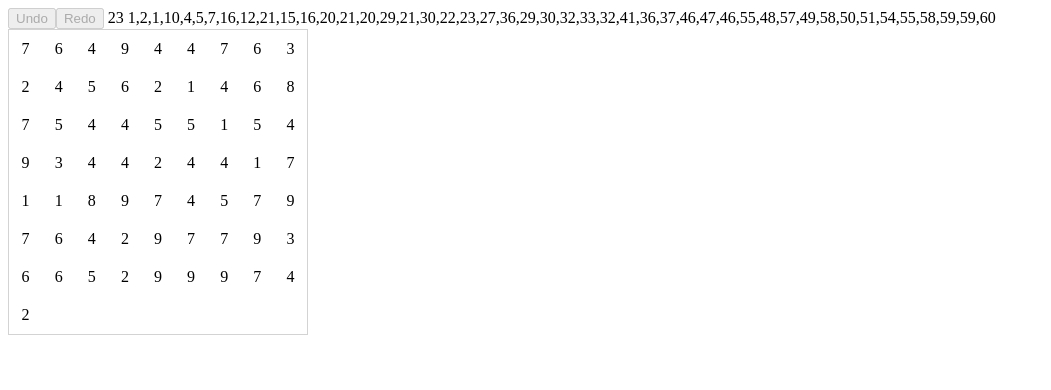
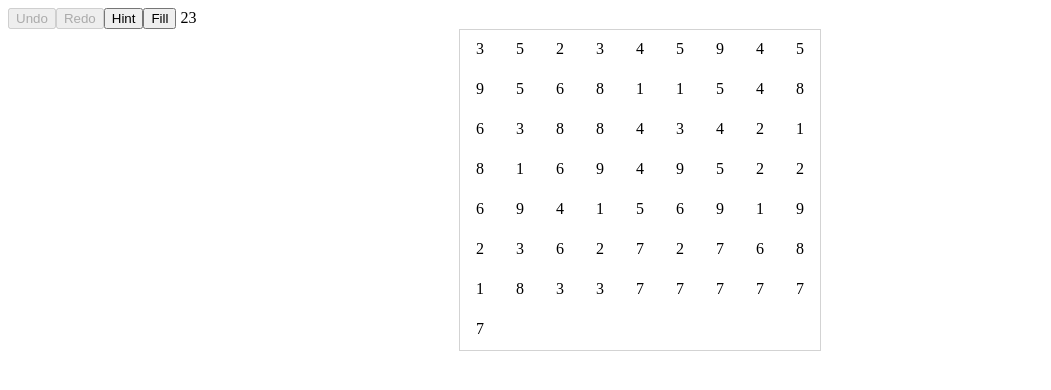
Before and after one commit to LeBoku/Numbers-Game, an Angular app: page / in a window 1280 px wide. Shown: the top 390 px of the page, without its empty margins (0-1051 px from the left). Built offline with nearby package versions, Linux system fonts and the light colour scheme.

Commit message:
improvements

```diff
--- a/src/app/app.component.html
+++ b/src/app/app.component.html
@@ -1,8 +1,10 @@
 <div class="header">
     <button [disabled]="!history.canGoBack" (click)="history.undo(board)">Undo</button>
     <button [disabled]="!history.canGoForward" (click)="history.redo(board)">Redo</button>
-    <label> {{possibleCombinationsCount}} {{getPossibleCombinations()}}</label>
+    <button (click)="showHint()">Hint</button>
+    <button (click)="fill()">Fill</button>
+    <label> {{possibleCombinationsCount}}</label>
 </div>
-<div class="board">
-    <div *ngFor="let number of board; let index = index" class="cell" (click)="onCellClick(index)" [style.width.%]="100 / boardWidth" [class.selected]="index == selectedIndex" [class.cleared]="number === null">{{number}}</div>
+<div class="board" [style.width.px]="40 * (columnCount - clearedColumns.length) + 2">
+    <div *ngFor="let number of board; let index = index" class="cell" (click)="onCellClick(index)" [class.selected]="index == selectedIndex" [class.cleared]="number === null" [class.hint]="hint.includes(index)" [class.cleared-column]="clearedColumns.includes(index % initalColumnCount)">{{number}}</div>
 </div>
--- a/src/app/app.component.scss
+++ b/src/app/app.component.scss
@@ -1,19 +1,31 @@
 .board {
-    width: 300px;
     border: 1px solid lightgray;
     display: flex;
     flex-wrap: wrap;
+    margin: auto;
     .cell {
         padding: 10px;
         cursor: pointer;
         text-align: center;
+        height: 40px;
+        width: 40px;
         &.selected {
             background: lightsteelblue;
         }
         &.cleared {
             cursor: default;
             pointer-events: none;
+            height: 0px;
             padding: 0;
+        }
+        &.cleared-column {
+            padding: 0;
+            width: 5px;
+            flex: 0 0 0px;
+            background-color: red;
+        }
+        &.hint {
+            background: lightyellow;
         }
     }
 }
--- a/src/app/app.component.ts
+++ b/src/app/app.component.ts
@@ -9,24 +9,29 @@ import { BoardHistory, HistoryEntry } from './models/history';
 })
 export class AppComponent implements OnInit {
 	readonly numbers = _.range(1, 10);
-	readonly boardWidth = 9;
+	readonly initalColumnCount = 9;
 	readonly initalNumberCount = 64;
 
+	columnCount = this.initalColumnCount;
 	history = new BoardHistory();
 
 	board: Array<number> = [];
 	selectedIndex: number = null;
+
+	hint: Array<number> = [];
+	clearedColumns: Array<number> = [];
 
 	get possibleCombinationsCount() {
 		return this.getPossibleCombinations().length;
 	}
 
 	ngOnInit() {
-		this.board = _.range(this.initalNumberCount).map(() => _.sample(this.numbers));
+		this.addNumbers(this.initalNumberCount);
 	}
 
 	onCellClick(index: number) {
 		if (this.selectedIndex !== null) {
+			this.hint = [];
 			let cells: [number, number] = _.sortBy([this.selectedIndex, index]) as any;
 			if (this.cellsMatch(...cells)) {
 				this.removeCells(cells);
@@ -38,46 +43,13 @@ export class AppComponent implements OnInit {
 		}
 	}
 
-	cellsMatch(firstIndex: number, secondIndex: number) {
-		return this.cellsAdjacent(firstIndex, secondIndex)
-			&& this.numbersMatch(this.board[firstIndex], this.board[secondIndex]);
+	fill() {
+		let numbers = _.compact(this.board);
+		this.addNumbers(numbers.length, _.uniq(numbers));
 	}
 
-	cellsAdjacent(firstIndex: number, secondIndex: number) {
-		return this.getNextHorizontalCell(firstIndex, secondIndex) === secondIndex
-			|| this.getNextVerticalCell(firstIndex, secondIndex) === secondIndex;
-	}
-
-	getNextVerticalCell(cellIndex: number, checkUntil: number = this.board.length) {
-		let column = cellIndex % this.boardWidth;
-		let startRow = Math.floor(cellIndex / this.boardWidth) + 1;
-		let rowCount = Math.floor(checkUntil / this.boardWidth) + 1;
-		let verticalCellIndexes = _.range(startRow, rowCount).map(row => row * this.boardWidth + column);
-		return verticalCellIndexes.find(index => !!this.board[index]);
-	}
-
-	getNextHorizontalCell(cellIndex: number, checkUntil: number = this.board.length) {
-		let horizantalCellIndexes = _.range(cellIndex + 1, checkUntil + 1);
-		return horizantalCellIndexes.find(index => !!this.board[index]);
-	}
-
-	numbersMatch(valueA: number, valueB: number) {
-		return valueA === valueB || valueA + valueB === 10;
-	}
-
-	withoutEmptyCells(values: Array<number>) {
-		return _.compact(values);
-	}
-
-	removeCells(cellIndexes: Array<number>) {
-		let historyEntry: HistoryEntry = [];
-
-		cellIndexes.forEach(cellIndex => {
-			historyEntry.push([cellIndex, this.board[cellIndex]]);
-			this.board[cellIndex] = null;
-		});
-
-		this.history.add(historyEntry);
+	showHint() {
+		this.hint = _.sample(this.getPossibleCombinations()) ?? [];
 	}
 
 	getPossibleCombinations() {
@@ -96,4 +68,81 @@ export class AppComponent implements OnInit {
 			return combinations;
 		}, []);
 	}
+
+	private cellsMatch(firstIndex: number, secondIndex: number) {
+		return this.cellsAdjacent(firstIndex, secondIndex)
+			&& this.numbersMatch(this.board[firstIndex], this.board[secondIndex]);
+	}
+
+	private cellsAdjacent(firstIndex: number, secondIndex: number) {
+		return this.getNextHorizontalCell(firstIndex, secondIndex) === secondIndex
+			|| this.getNextVerticalCell(firstIndex, secondIndex) === secondIndex;
+	}
+
+	private getNextVerticalCell(cellIndex: number, checkUntil: number = this.board.length) {
+		let column = cellIndex % this.columnCount;
+		let startRow = Math.floor(cellIndex / this.columnCount) + 1;
+		let rowCount = Math.floor(checkUntil / this.columnCount) + 1;
+		let verticalCellIndexes = _.range(startRow, rowCount).map(row => row * this.columnCount + column);
+		return verticalCellIndexes.find(index => !!this.board[index]);
+	}
+
+	private getNextHorizontalCell(cellIndex: number, checkUntil: number = this.board.length) {
+		let horizantalCellIndexes = _.range(cellIndex + 1, checkUntil + 1);
+		return horizantalCellIndexes.find(index => !!this.board[index]);
+	}
+
+	private numbersMatch(valueA: number, valueB: number) {
+		return valueA === valueB || valueA + valueB === 10;
+	}
+
+	private removeCells(cellIndexes: Array<number>) {
+		let historyEntry: HistoryEntry = [];
+
+		cellIndexes.forEach(cellIndex => {
+			historyEntry.push([cellIndex, this.board[cellIndex]]);
+			this.board[cellIndex] = null;
+		});
+
+		this.updatedClearedColumns();
+
+		this.history.add(historyEntry);
+	}
+
+	private addNumbers(amount: number, sourceNumbers = this.numbers) {
+		let fullSets = Math.floor(amount / sourceNumbers.length);
+		let leftOvers = Math.floor(amount % sourceNumbers.length);
+
+		let set = _.flatten(_.range(fullSets).map(() => sourceNumbers));
+		set.push(..._.range(leftOvers).map(() => _.sample(sourceNumbers)));
+		set = _.shuffle(set);
+
+		let currentColumn = this.board.length % this.initalColumnCount;
+		let numbers = _.range(amount).map(() => {
+			let values = [];
+
+			while (this.clearedColumns.includes(currentColumn)) {
+				values.push(null);
+				currentColumn += 1;
+				currentColumn %= this.initalColumnCount;
+			}
+
+			currentColumn += 1;
+			currentColumn %= this.initalColumnCount;
+
+			values.push(set.shift());
+			return values;
+		});
+		this.board.push(..._.flatten(numbers));
+	}
+
+	private updatedClearedColumns() {
+		_.range(this.initalColumnCount)
+			.filter(x => !this.clearedColumns.includes(x))
+			.forEach(column => {
+				if (_.range(column, this.board.length, this.initalColumnCount).every(cellIndex => this.board[cellIndex] === null)) {
+					this.clearedColumns.push(column);
+				}
+			});
+	}
 }
--- a/src/index.html
+++ b/src/index.html
@@ -1,13 +1,16 @@
 <!doctype html>
 <html lang="en">
+
 <head>
-  <meta charset="utf-8">
-  <title>NumbersGame</title>
-  <base href="/">
-  <meta name="viewport" content="width=device-width, initial-scale=1">
-  <link rel="icon" type="image/x-icon" href="favicon.ico">
+    <meta charset="utf-8">
+    <title>Numbers</title>
+    <base href="/">
+    <meta name="viewport" content="width=device-width, initial-scale=1">
+    <link rel="icon" type="image/x-icon" href="favicon.ico">
 </head>
+
 <body>
-  <app-root></app-root>
+    <app-root></app-root>
 </body>
+
 </html>
```
